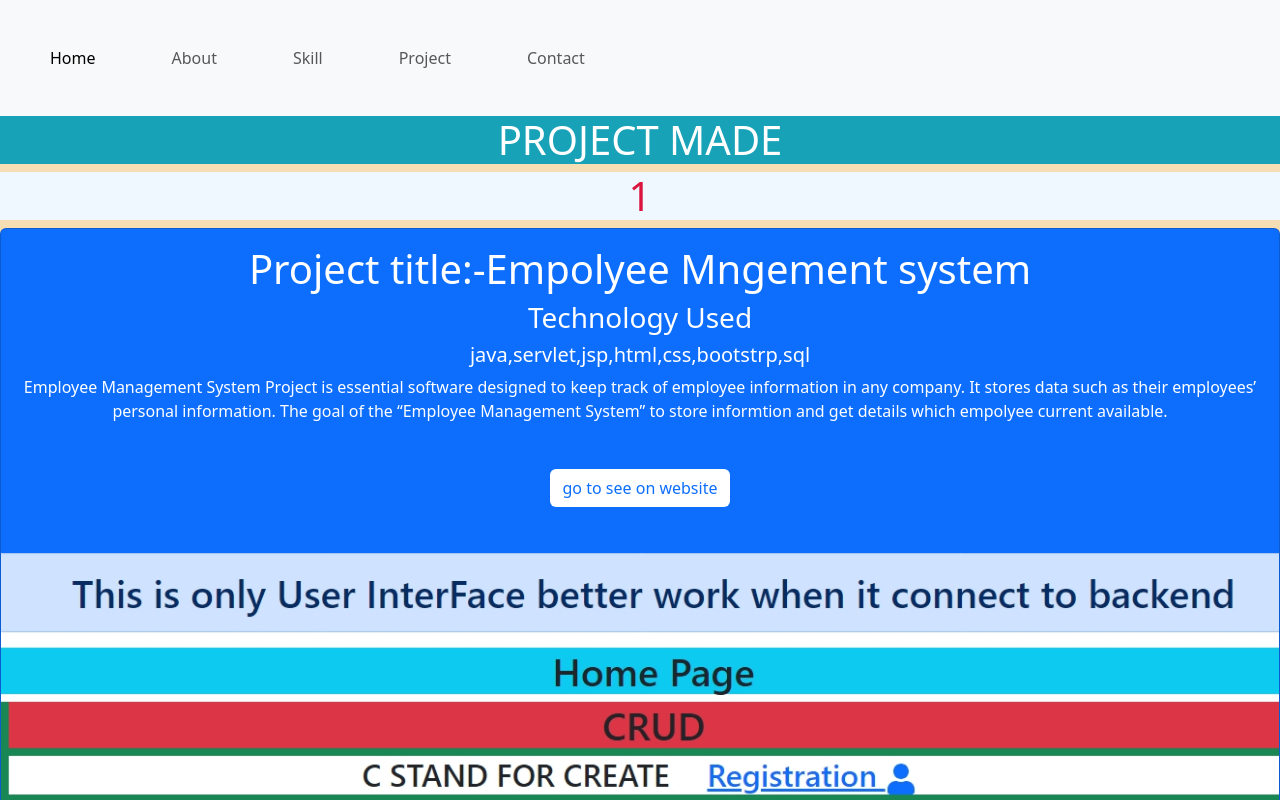
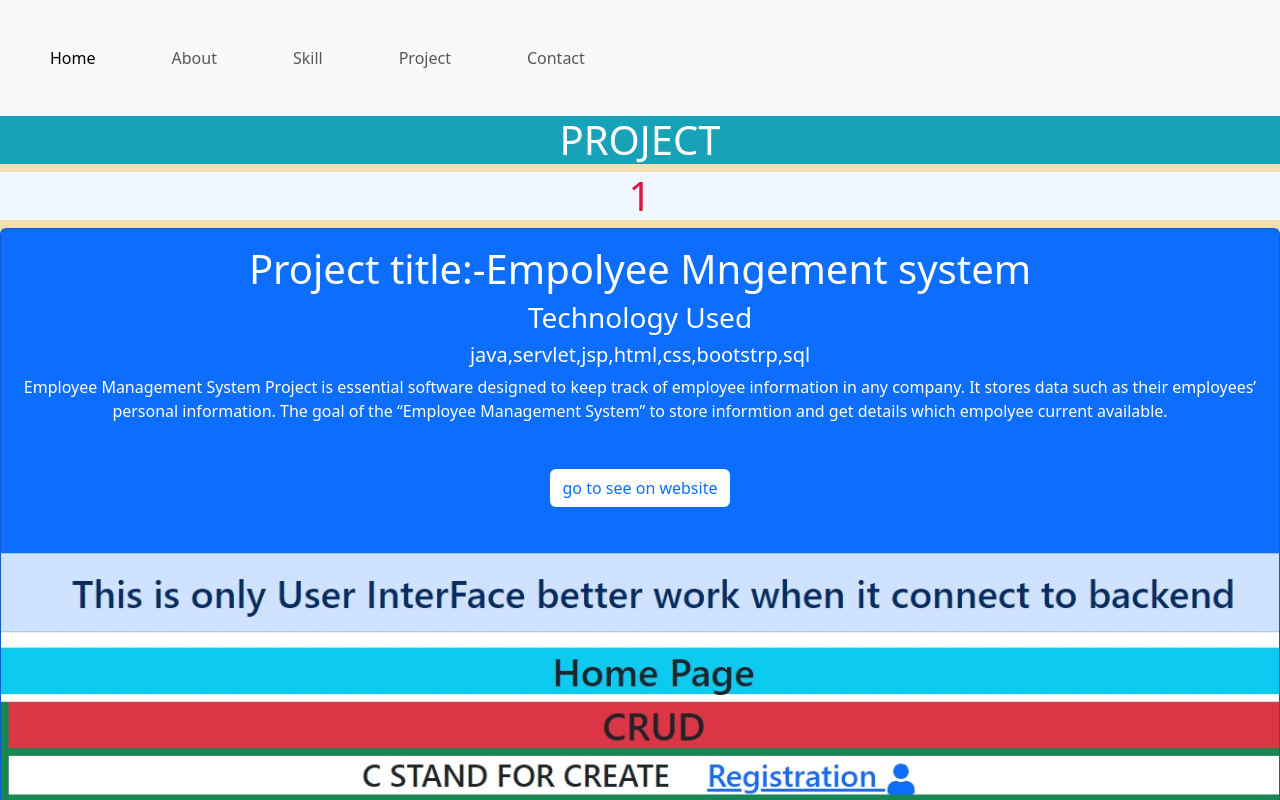
Before and after one commit to Gyasuddinali/portfolio, a React (Create React App) app: page /portfolio/project in a window 1280 px wide. Shown: the top 800 px of the page. Built offline with nearby package versions, Linux system fonts and the light colour scheme.

Commit message:
heder add in home page

```diff
--- a/src/components/header/Home.js
+++ b/src/components/header/Home.js
@@ -64,6 +64,7 @@ export default function Contact() {
       <div>
         {/* <h1 id="gh" className="container-fluid text-center py-4">MY NAME IS GYASUDDIN ALI</h1> */}
       </div>
+      <h1 className='bg-info text-white text-center'>WELCOME TO MY PORTFOLIO</h1>
 
       <div id="bg" className="container">
         <div className="row align-items-center">
--- a/src/components/project/Project.js
+++ b/src/components/project/Project.js
@@ -7,7 +7,7 @@ export default function Project() {
   return (
     <div>
 <div>
-    <h1 className='bg-info text-white text-center'  id='pm'>PROJECT MADE</h1>
+    <h1 className='bg-info text-white text-center'  id='pm'>PROJECT</h1>
 
 
 </div>
```
